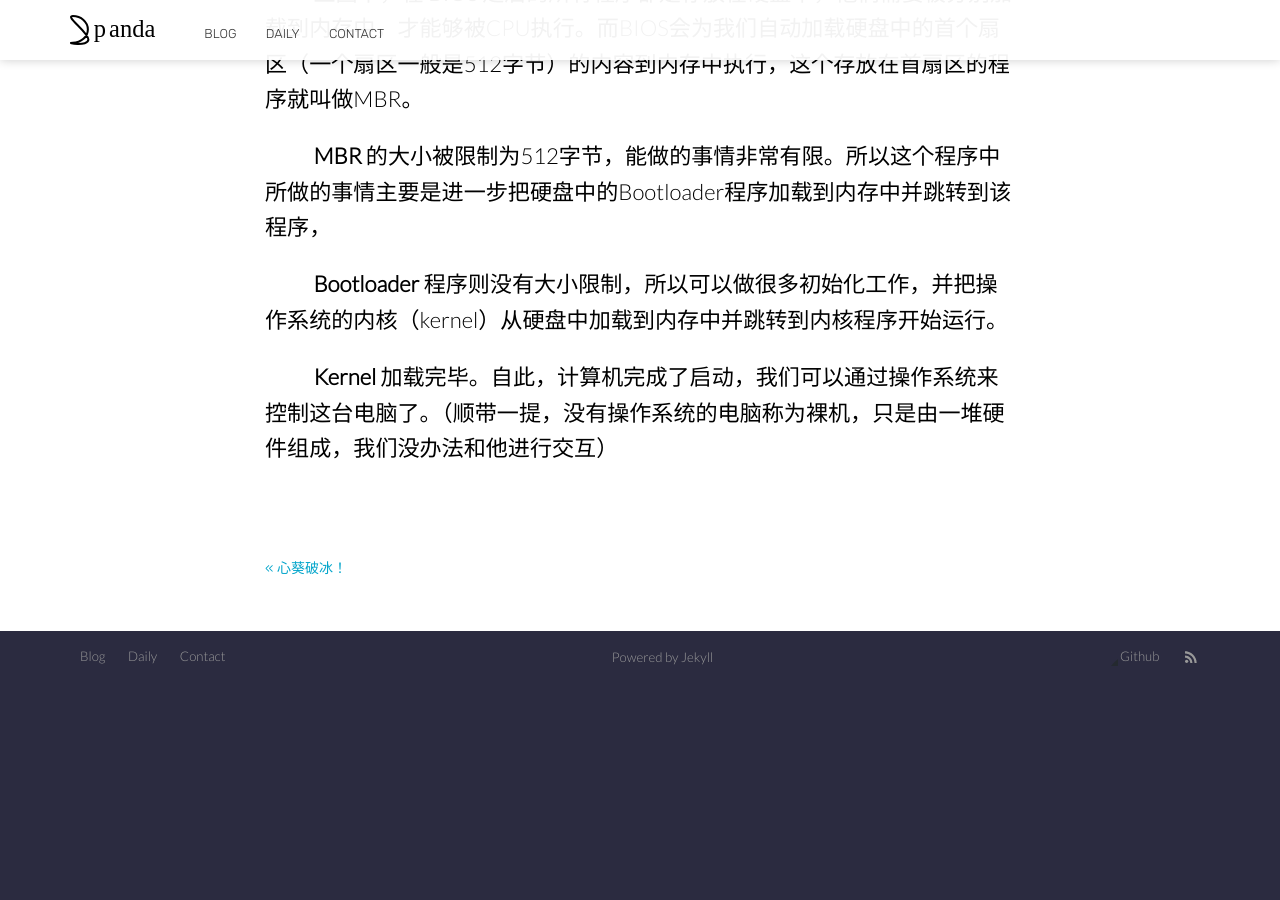
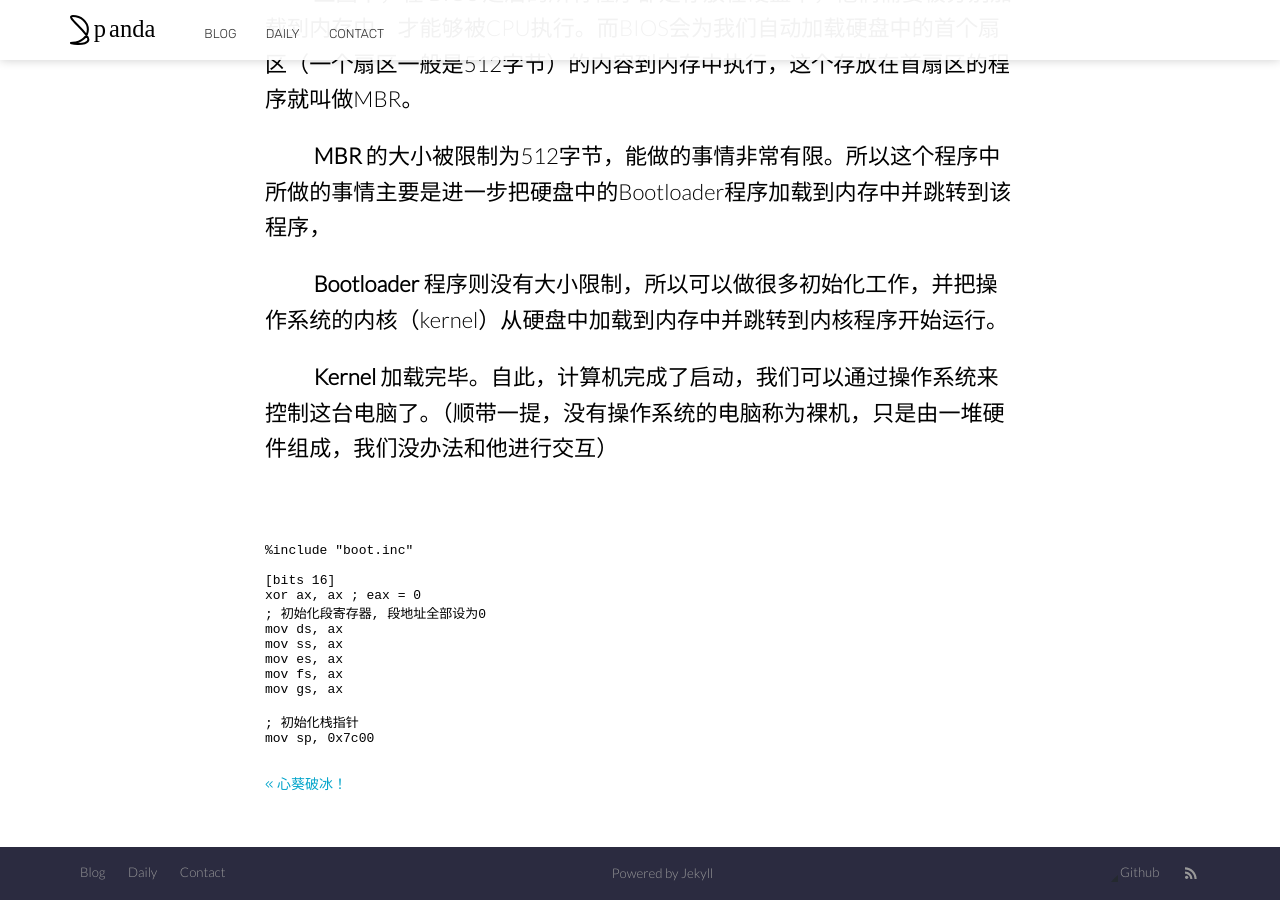
Before and after one commit to pandacase/pandacase.github.io, a Jekyll site: the page built from _posts/2023-04-04-osboot.md, in a window 1280 px wide and 900 px high, scrolled down 1635 px. Built offline with Jekyll 4.4.1, drawn with Linux system fonts in a browser that asks for light colours; nearby versions of some CDN libraries; comment, search, counter and statistics services are not loaded; a style sheet for code colours, icons or effects is not loaded; before the commit the page ends 2319 px from its top, so only the background shows below that.

Commit message:
Update 2023-04-04-osboot.md

````diff
--- a/_posts/2023-04-04-osboot.md
+++ b/_posts/2023-04-04-osboot.md
@@ -23,3 +23,20 @@ image: https://s1.ax1x.com/2023/03/12/ppM1bX4.jpg
 &emsp;&emsp; **Kernel** 加载完毕。自此，计算机完成了启动，我们可以通过操作系统来控制这台电脑了。（顺带一提，没有操作系统的电脑称为裸机，只是由一堆硬件组成，我们没办法和他进行交互）
 
 &emsp;&emsp;
+
+
+```s
+%include "boot.inc"
+
+[bits 16]
+xor ax, ax ; eax = 0
+; 初始化段寄存器, 段地址全部设为0
+mov ds, ax
+mov ss, ax
+mov es, ax
+mov fs, ax
+mov gs, ax
+
+; 初始化栈指针
+mov sp, 0x7c00
+```
````
